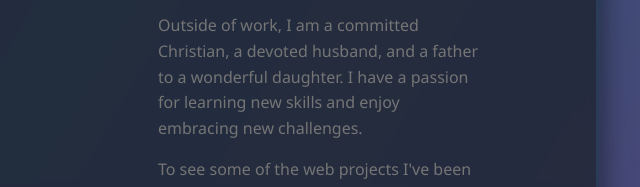
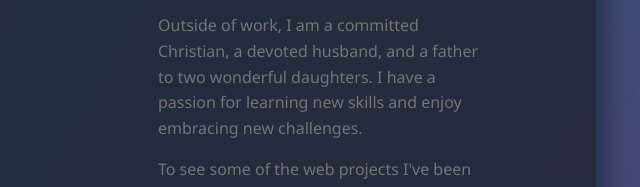
Before and after one commit to jonathankingsdale/jonathankingsdale.github.io, a plain HTML site: page index.html in a window 1280 px wide. Shown: the part 1404-1591 px from the top of the page, 444-1084 px from the left. Drawn offline with Linux system fonts and the light colour scheme; files that its build step writes are made by us from their sources; a script that the page names is missing.

Commit message:
Life update

```diff
--- a/index.html
+++ b/index.html
@@ -128,7 +128,7 @@
               </p>
               <p class="text-muted">
                 Outside of work, I am a committed Christian, a devoted husband,
-                and a father to a wonderful daughter. I have a passion for
+                and a father to two wonderful daughters. I have a passion for
                 learning new skills and enjoy embracing new challenges.
               </p>
               <p class="text-muted">
```
